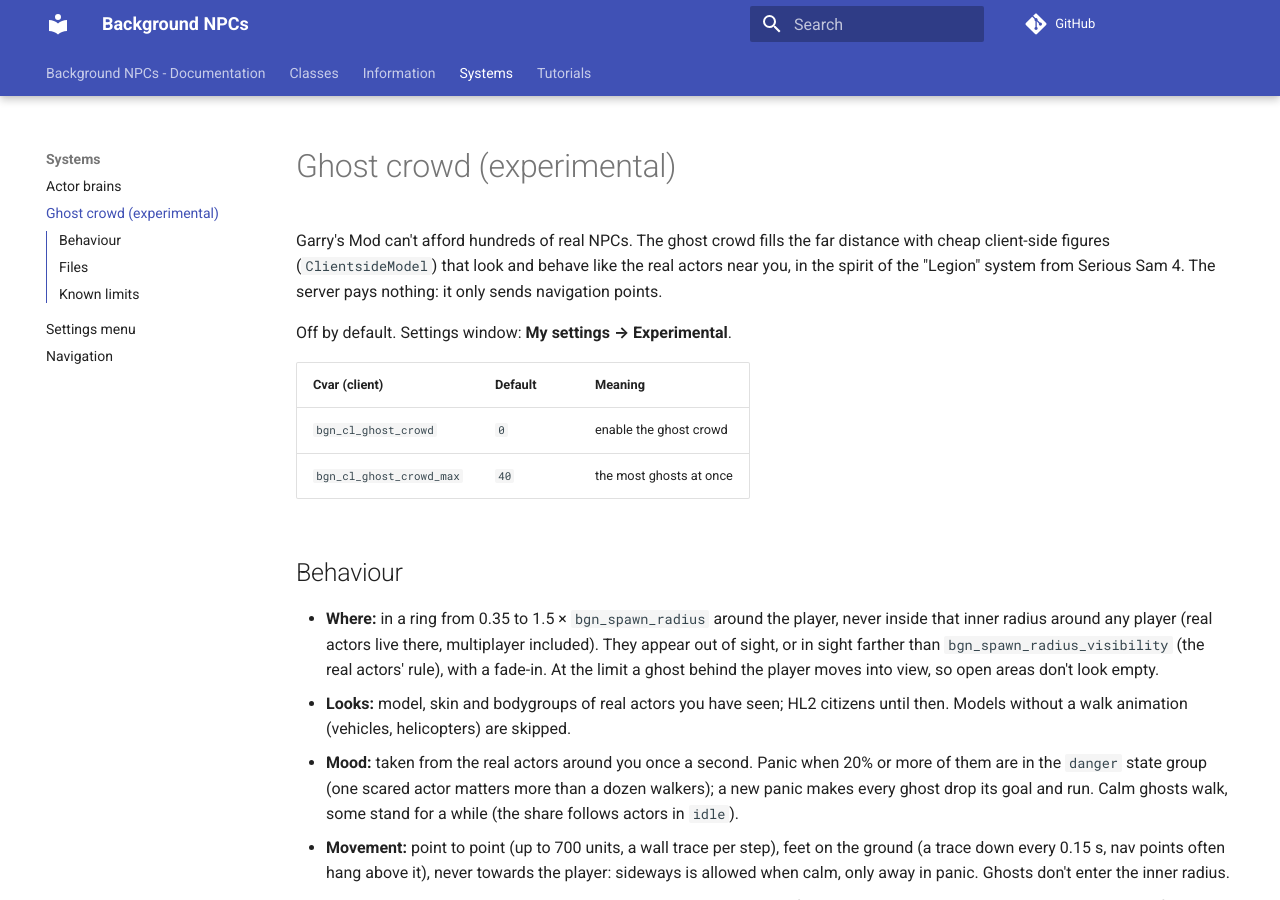
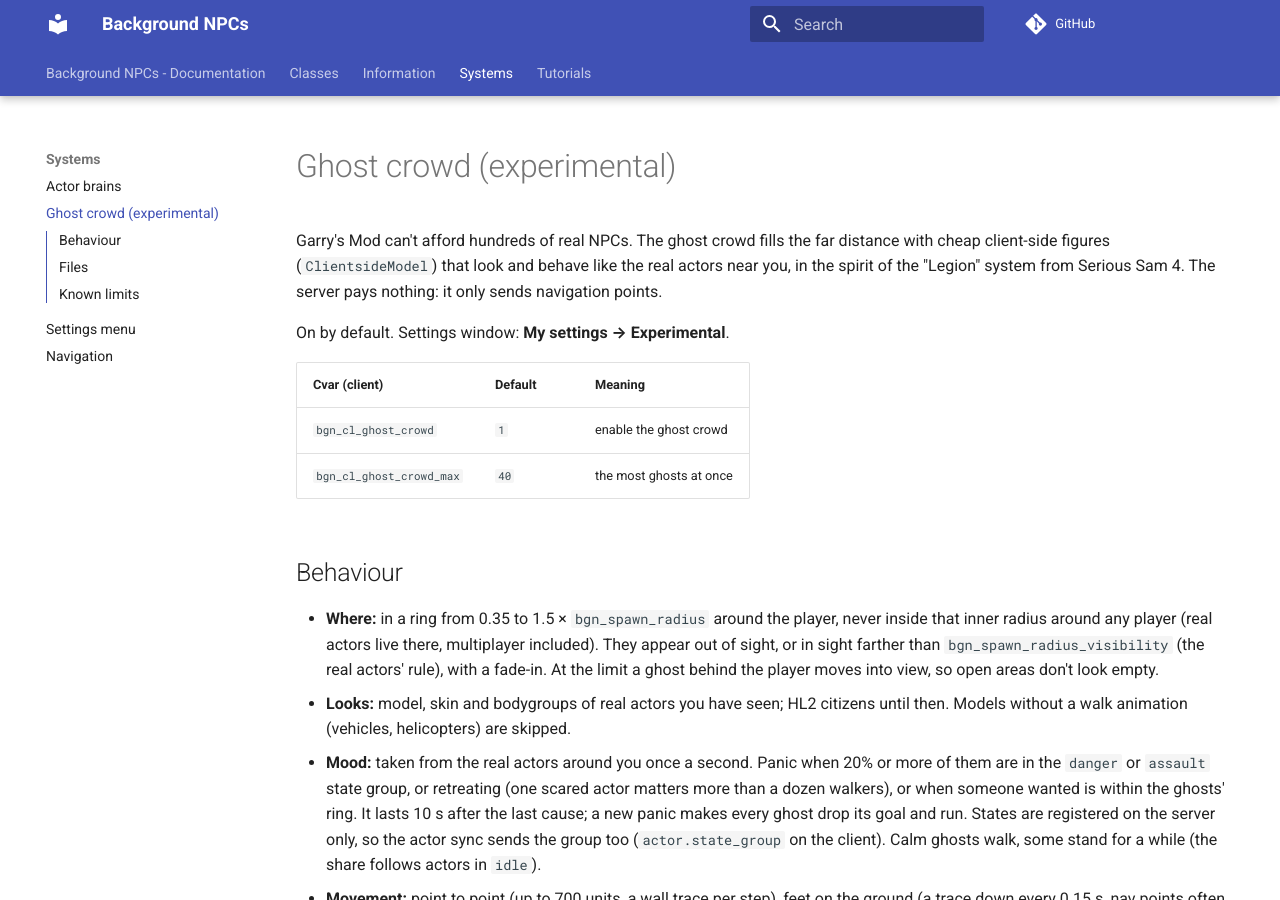
Before and after one commit to Shark-vil/background-citizens, an MkDocs documentation site: the page built from docs/systems/ghost-crowd.md, in a window 1280 px wide and 900 px high. Built offline with MkDocs 1.6.1 and Material for MkDocs 9.7.7, drawn with Linux system fonts in a browser that asks for light colours; comment, search, counter and statistics services are not loaded.

Commit message:
Ghost crowd: panic from synced state groups and wanted; on by default
- States are registered on the server only, so the client saw every state as
  group "none" and ghosts never panicked. The actor sync sends state_group.
- Panic from danger/assault/retreat actors or someone wanted within the
  ring, held for 10 s.
- bgn_cl_ghost_crowd defaults to 1.

Co-Authored-By: Claude Opus 5.5 <noreply@anthropic.com>

```diff
--- a/docs/systems/ghost-crowd.md
+++ b/docs/systems/ghost-crowd.md
@@ -4,11 +4,11 @@ Garry's Mod can't afford hundreds of real NPCs. The ghost crowd fills the far di
 client-side figures (`ClientsideModel`) that look and behave like the real actors near you, in the spirit
 of the "Legion" system from Serious Sam 4. The server pays nothing: it only sends navigation points.
 
-Off by default. Settings window: **My settings → Experimental**.
+On by default. Settings window: **My settings → Experimental**.
 
 | Cvar (client) | Default | Meaning |
 |---|---|---|
-| `bgn_cl_ghost_crowd` | `0` | enable the ghost crowd |
+| `bgn_cl_ghost_crowd` | `1` | enable the ghost crowd |
 | `bgn_cl_ghost_crowd_max` | `40` | the most ghosts at once |
 
 ## Behaviour
@@ -20,8 +20,10 @@ Off by default. Settings window: **My settings → Experimental**.
 - **Looks:** model, skin and bodygroups of real actors you have seen; HL2 citizens until then.
   Models without a walk animation (vehicles, helicopters) are skipped.
 - **Mood:** taken from the real actors around you once a second. Panic when 20% or more of them are in the
-  `danger` state group (one scared actor matters more than a dozen walkers); a new panic makes every ghost
-  drop its goal and run. Calm ghosts walk, some stand for a while (the share follows actors in `idle`).
+  `danger` or `assault` state group, or retreating (one scared actor matters more than a dozen walkers), or
+  when someone wanted is within the ghosts' ring. It lasts 10 s after the last cause; a new panic makes every
+  ghost drop its goal and run. States are registered on the server only, so the actor sync sends the
+  group too (`actor.state_group` on the client). Calm ghosts walk, some stand for a while (the share follows actors in `idle`).
 - **Movement:** point to point (up to 700 units, a wall trace per step), feet on the ground (a trace down
   every 0.15 s, nav points often hang above it), never towards the player:
   sideways is allowed when calm, only away in panic. Ghosts don't enter the inner radius.
```
Also changed, not shown: 4 other files.
